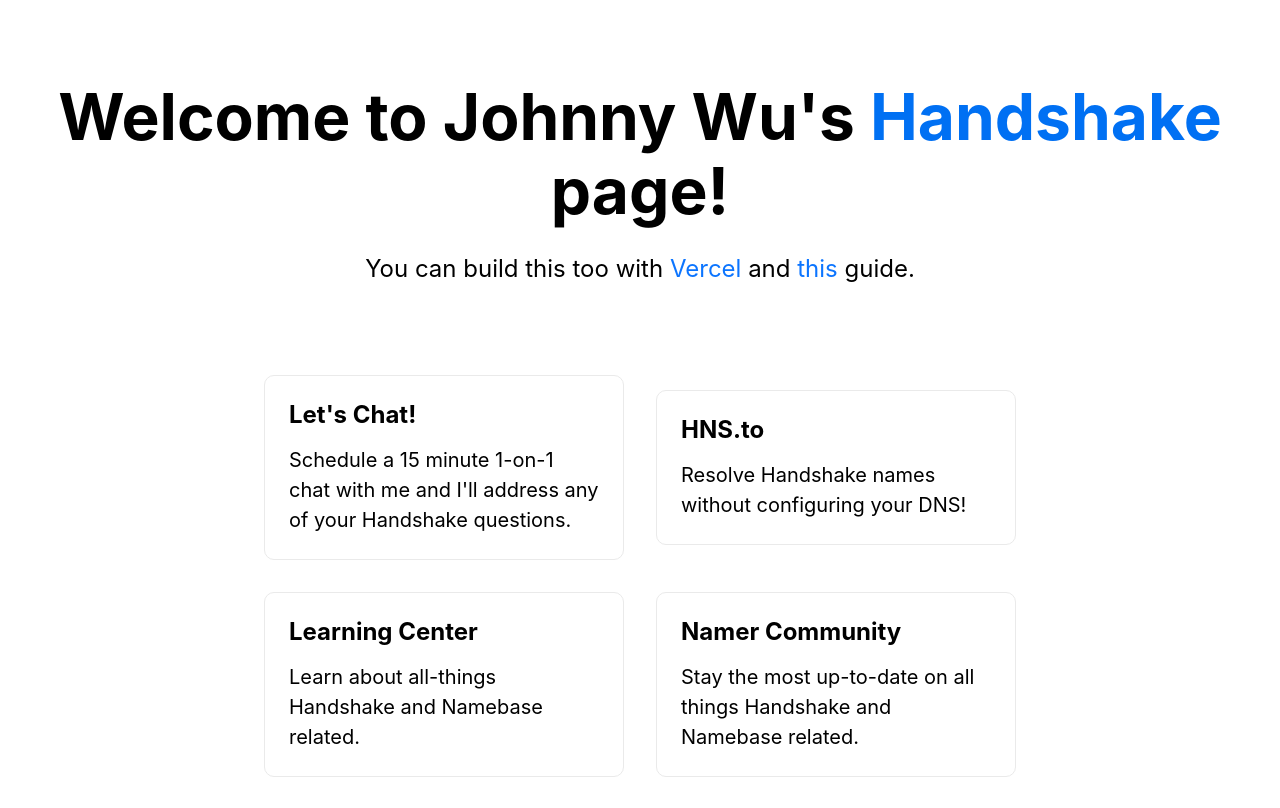
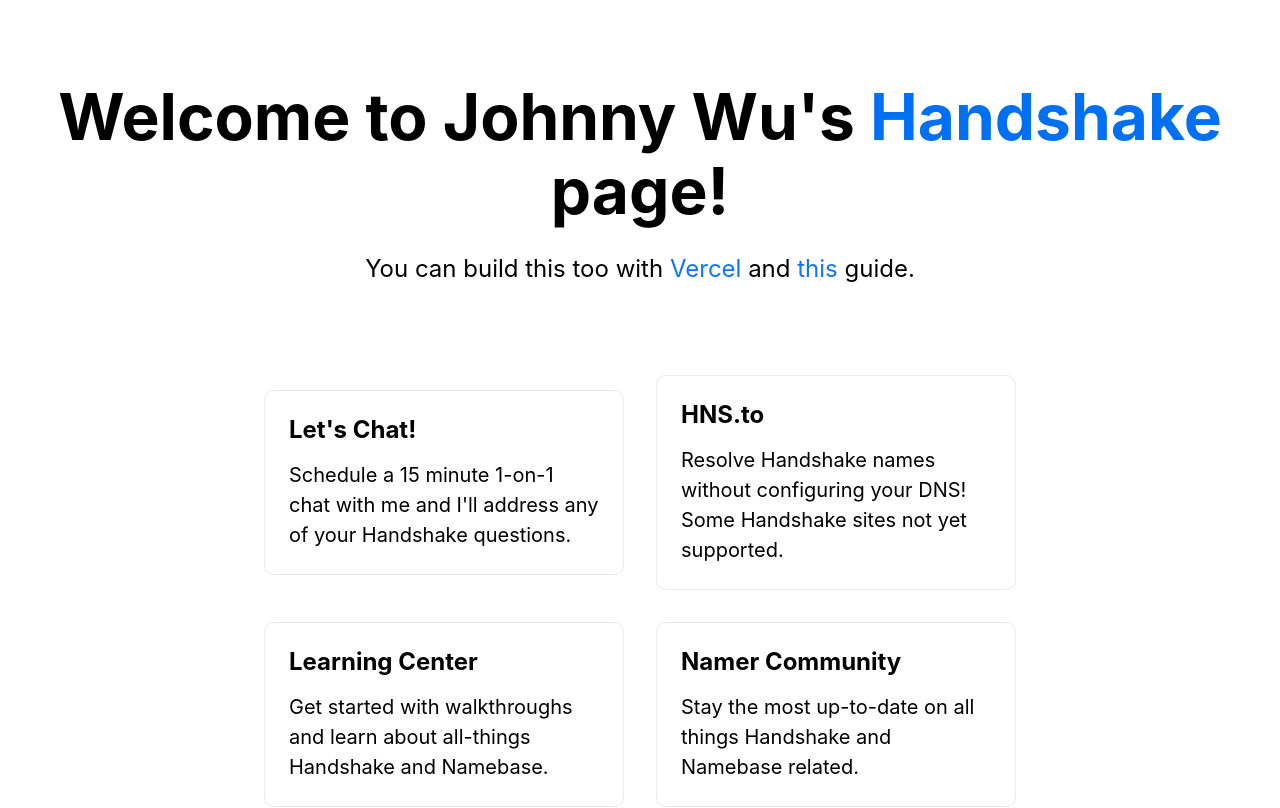
Before and after one commit to Zulu-Solarity/handshake-home, a Next.js app: page / in a window 1280 px wide. Shown: the top 808 px of the page. Built offline with nearby package versions, Linux system fonts and the light colour scheme.

Commit message:
Clean up boxes

```diff
--- a/pages/index.js
+++ b/pages/index.js
@@ -24,13 +24,13 @@
 
         <a href="https://hns.to/" className="card">
           <h3>HNS.to</h3>
-          <p>Resolve Handshake names without configuring your DNS!</p>
+          <p>Resolve Handshake names without configuring your DNS! Some Handshake sites not yet supported.</p>
         </a>
 
         <a
           href="https://learn.namebase.io/" className="card">
           <h3>Learning Center</h3>
-          <p>Learn about all-things Handshake and Namebase related.</p>
+          <p>Get started with walkthroughs and learn about all-things Handshake and Namebase.</p>
         </a>
 
         <a
```
